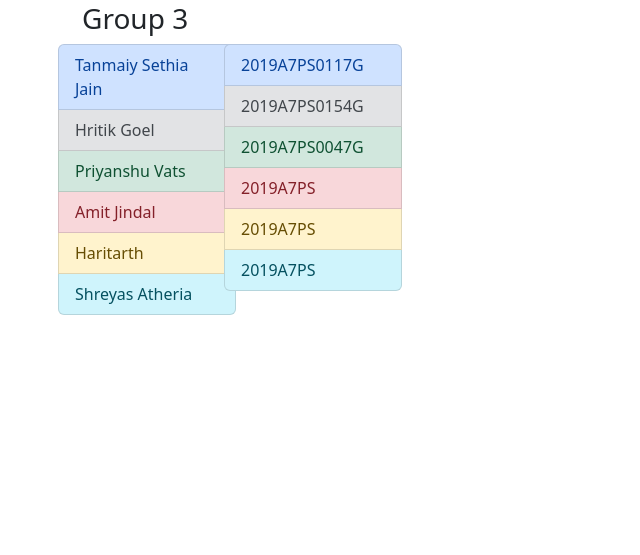
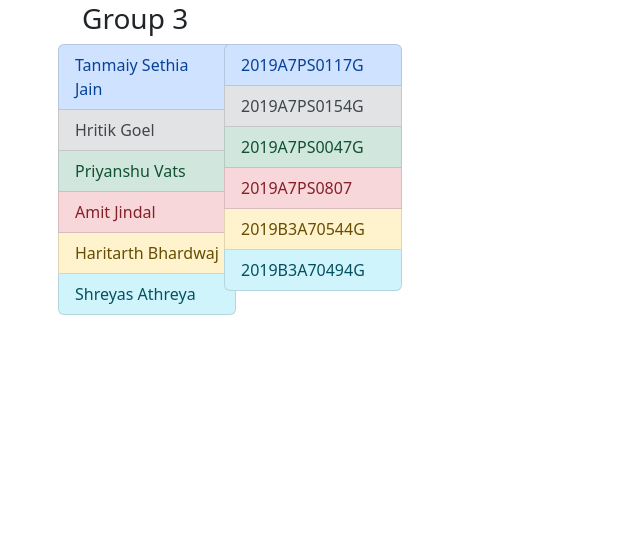
Before and after one commit to athreyashreyas/MedChain, a Flask app: template templates/About.html in a window 1280 px wide. Shown: the part 70-625 px from the top of the page, without its empty margins (0-640 px from the left). Run offline with Flask 2, Linux system fonts and the light colour scheme; the template is opened without the code that fills it, so the values that code supplies are empty.

Commit message:
Update About.html

```diff
--- a/templates/About.html
+++ b/templates/About.html
@@ -15,9 +15,9 @@
         <div class="container">
             <header class="d-flex justify-content-center py-3">
                 <ul class="nav nav-pills">
-                    <li class="nav-item"><a href="./Patient.html" class="nav-link">Patient</a></li>
-                    <li class="nav-item"><a href="./Doctor.html" class="nav-link">Doctor</a></li>
-                    <li class="nav-item"><a href="./Chemist.html" class="nav-link">Chemist</a></li>
+                    <li class="nav-item"><a href="patient" class="nav-link">Patient</a></li>
+                    <li class="nav-item"><a href="doctor" class="nav-link">Doctor</a></li>
+                    <li class="nav-item"><a href="chemist" class="nav-link">Chemist</a></li>
                     <li class="nav-item"><a href="#" class="nav-link active">About</a></li>
                 </ul>
             </header>
@@ -26,22 +26,22 @@
 
     <main class="container">
         <h3>Group 3</h3>
-        <div class="row">
+        <div class="row mb-3">
             <ul class="list-group row col-2">
                 <li class="list-group-item list-group-item-primary">Tanmaiy Sethia Jain</li>
                 <li class="list-group-item list-group-item-secondary">Hritik Goel</li>
                 <li class="list-group-item list-group-item-success">Priyanshu Vats</li>
                 <li class="list-group-item list-group-item-danger">Amit Jindal</li>
-                <li class="list-group-item list-group-item-warning">Haritarth</li>
-                <li class="list-group-item list-group-item-info">Shreyas Atheria</li>
+                <li class="list-group-item list-group-item-warning">Haritarth Bhardwaj</li>
+                <li class="list-group-item list-group-item-info">Shreyas Athreya</li>
             </ul>
             <ul class="list-group row col-2">
                 <li class="list-group-item list-group-item-primary">2019A7PS0117G</li>
                 <li class="list-group-item list-group-item-secondary">2019A7PS0154G</li>
                 <li class="list-group-item list-group-item-success">2019A7PS0047G</li>
-                <li class="list-group-item list-group-item-danger">2019A7PS</li>
-                <li class="list-group-item list-group-item-warning">2019A7PS</li>
-                <li class="list-group-item list-group-item-info">2019A7PS</li>
+                <li class="list-group-item list-group-item-danger">2019A7PS0807</li>
+                <li class="list-group-item list-group-item-warning">2019B3A70544G</li>
+                <li class="list-group-item list-group-item-info">2019B3A70494G</li>
             </ul>
         </div>
     </main>
```
